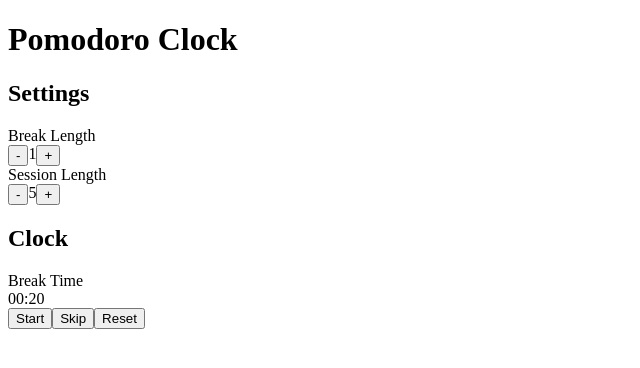
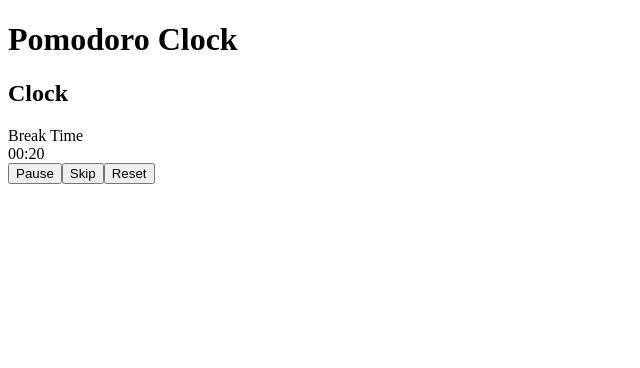
Before and after one commit to cyrilgourgouillon/pomodoro-clock, an Angular app: page / in a window 1280 px wide. Both pictures are taken after a click on the button "Start". Shown: the top 368 px of the page, without its empty margins (0-640 px from the left). Built offline with nearby package versions, Linux system fonts and the light colour scheme.

Commit message:
if the timer is on start state, properties are hidden #8

```diff
--- a/src/app/app.component.html
+++ b/src/app/app.component.html
@@ -1,8 +1,5 @@
 <h1>Pomodoro Clock</h1>
-<h2 id="title">Settings</h2>
 
-<app-time-selector timeSelectorName="Break" [minValue]="0" [maxValue]="20"></app-time-selector>
+<app-settings *ngIf="state === 'stop'"></app-settings>
 
-<app-time-selector timeSelectorName="Session" [minValue]="0" [maxValue]="60"></app-time-selector>
-
-<app-timer></app-timer>
+<app-timer (switchStateEvent)="switchState($event)"></app-timer>
--- a/src/app/app.component.ts
+++ b/src/app/app.component.ts
@@ -10,14 +10,19 @@ import { Timer } from './timer';
 })
 export class AppComponent {
   title = 'pomodoro-clock';
-  timerMinute : Timer["minute"];
-  timerSecond : Timer["second"];
   state : 'start' | 'stop';
 
   constructor(private timerService: TimerService) { }
 
   ngOnInit() {
+    this.timerService.currentState.subscribe((value) => {
+      this.state = value;
+    });
+  }
 
+  switchState(value: any): void {
+    this.state = value;
+    console.log(value);
   }
 
 }
--- a/src/app/app.module.ts
+++ b/src/app/app.module.ts
@@ -6,13 +6,15 @@ import { AppComponent } from './app.component';
 import { TimeSelectorComponent } from './time-selector/time-selector.component';
 import { TimerComponent } from './timer/timer.component';
 import { TimerDisplayPipe } from './pipe/timer-display.pipe';
+import { SettingsComponent } from './settings/settings.component';
 
 @NgModule({
   declarations: [
     AppComponent,
     TimeSelectorComponent,
     TimerComponent,
-    TimerDisplayPipe
+    TimerDisplayPipe,
+    SettingsComponent
   ],
   imports: [
     BrowserModule,
--- /dev/null
+++ b/src/app/settings/settings.component.html
@@ -0,0 +1,5 @@
+<h2 id="title">Settings</h2>
+
+<app-time-selector timeSelectorName="Break" [minValue]="0" [maxValue]="20"></app-time-selector>
+
+<app-time-selector timeSelectorName="Session" [minValue]="0" [maxValue]="60"></app-time-selector>
--- /dev/null
+++ b/src/app/settings/settings.component.ts
@@ -0,0 +1,15 @@
+import { Component, OnInit } from '@angular/core';
+
+@Component({
+  selector: 'app-settings',
+  templateUrl: './settings.component.html',
+  styleUrls: ['./settings.component.css']
+})
+export class SettingsComponent implements OnInit {
+
+  constructor() { }
+
+  ngOnInit(): void {
+  }
+
+}
--- a/src/app/timer/timer.component.html
+++ b/src/app/timer/timer.component.html
@@ -10,8 +10,8 @@
 </div>
 
 <div id="controls-container">
-	<button id="start-btn" *ngIf="state === 'stop'" (click)="changeState('stop')">Start</button>
-	<button id="stop-btn" *ngIf="state === 'start'" (click)="changeState('start')">Stop</button>
+	<button id="start-btn" *ngIf="state === 'stop'" (click)="changeState('start')">Start</button>
+	<button id="stop-btn" *ngIf="state === 'start'" (click)="changeState('stop')">Pause</button>
 	<button id="skip" (click)="skipTimer()">Skip</button>
 	<button id="reset" (click)="resetTimer()">Reset</button>
 </div>
--- a/src/app/timer/timer.component.ts
+++ b/src/app/timer/timer.component.ts
@@ -1,4 +1,4 @@
-import { Component, OnInit } from '@angular/core';
+import { Component, OnInit, Output, EventEmitter } from '@angular/core';
 
 import { TimerService } from '../service/timer/timer.service';
 
@@ -8,6 +8,8 @@ import { TimerService } from '../service/timer/timer.service';
   styleUrls: ['./timer.component.css']
 })
 export class TimerComponent implements OnInit {
+
+  @Output() switchStateEvent = new EventEmitter<'start' | 'stop'>();
 
   minutes: number;
   seconds: number = 0;
@@ -46,6 +48,7 @@ export class TimerComponent implements OnInit {
   setState(value: 'start' | 'stop'): void {
     this.state = value;
     this.timerService.setState(value);
+    this.switchStateEvent.emit(value);
   }
 
   setTimerOn(): void {
@@ -106,6 +109,7 @@ export class TimerComponent implements OnInit {
   resetTimer(): void {
     this.setTimerOff();
     this.setState('stop');
+    this.setTimerType('session');
     this.timerService.currentSessionMinute.subscribe((value) => {
       this.minutes = value;
     });
```
Also changed, not shown: src/app/settings/settings.component.css (added), 1 other file (tests, documents, lock files or other folders).
